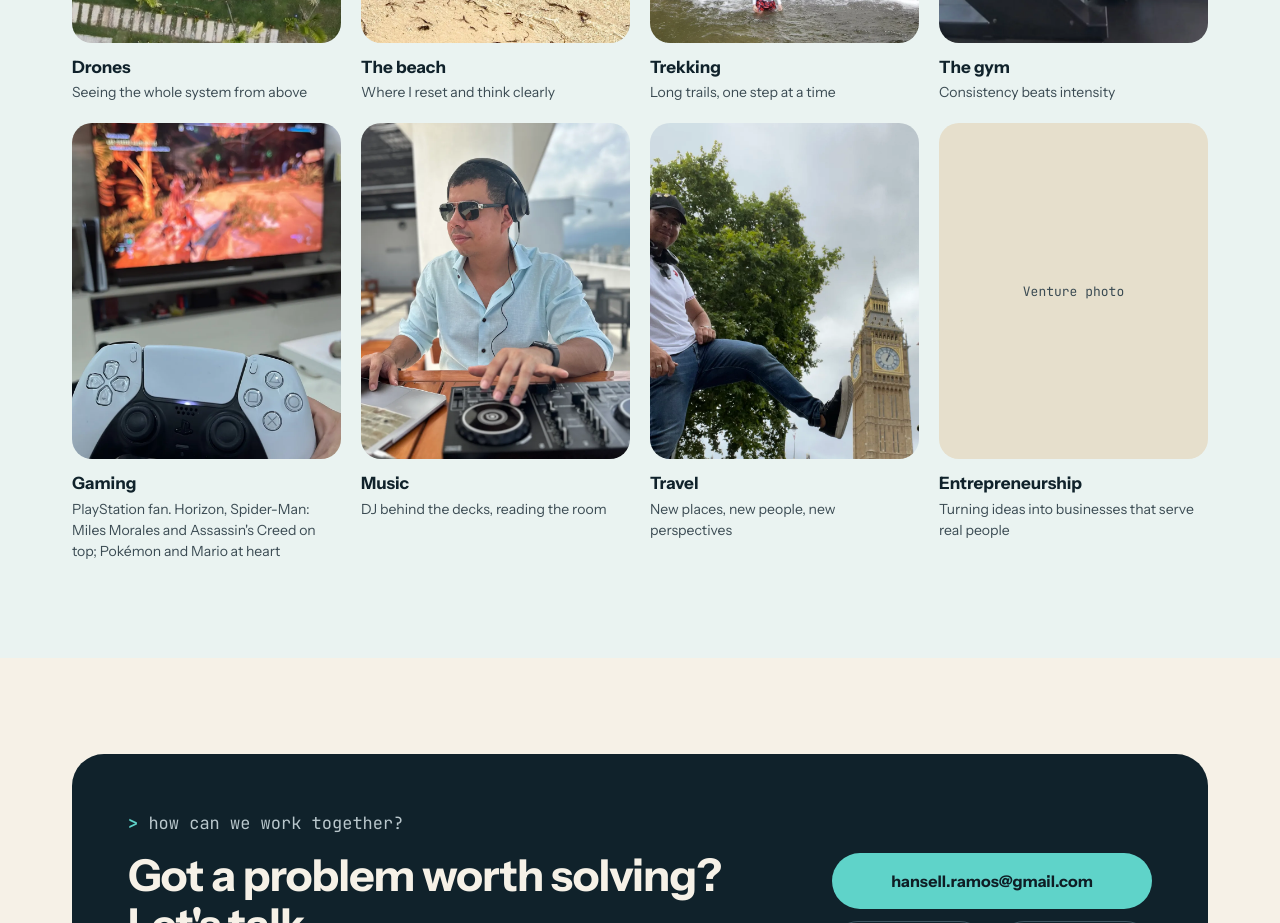
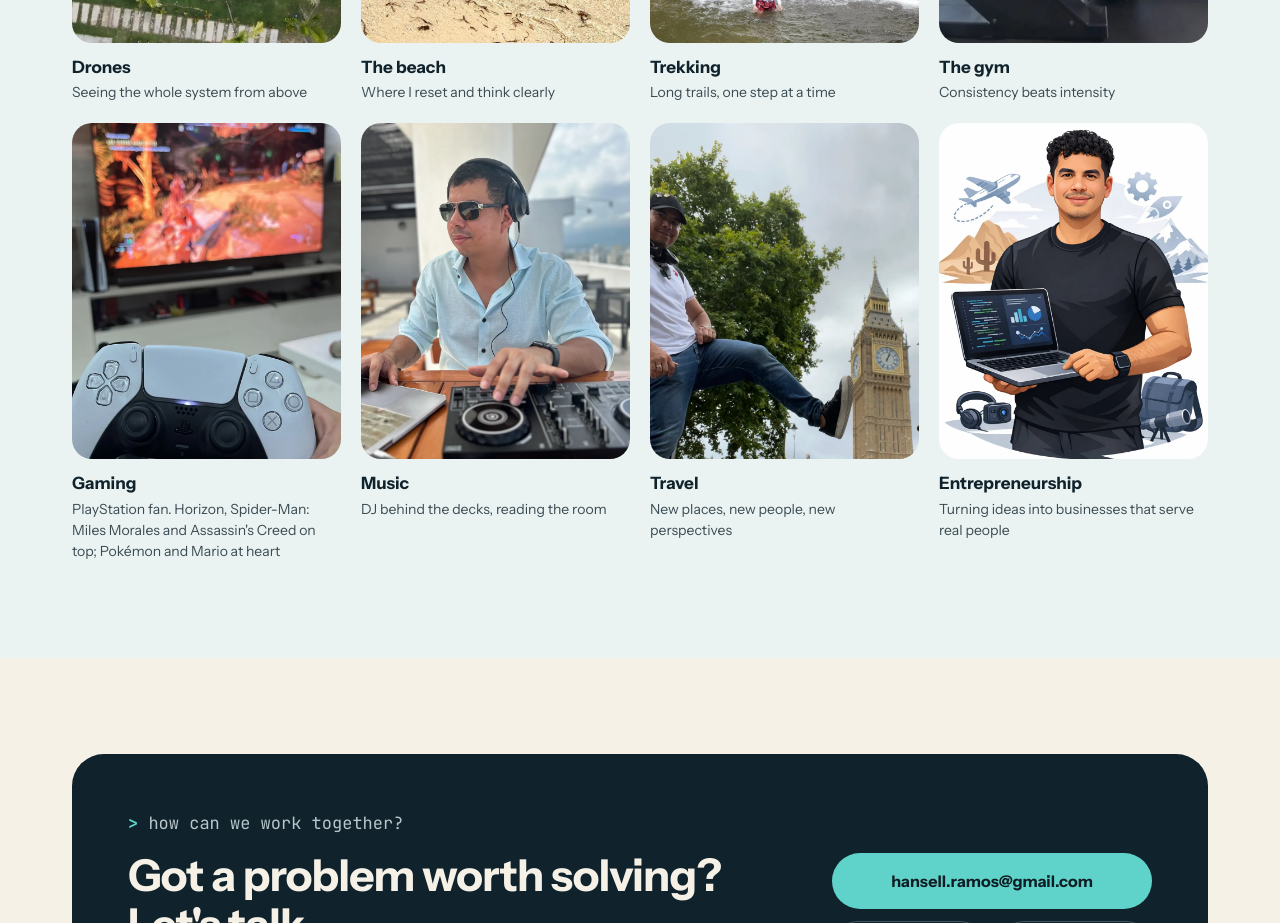
Before and after one commit to hansellramos/hansellramos.github.io, a Vue app: page / in a window 1280 px wide. Shown: the part 2960-3883 px from the top of the page. Built offline with nearby package versions, Linux system fonts and the light colour scheme.

Commit message:
Add entrepreneurship illustration
Completes the interests grid. 960x1200 WebP.

Co-Authored-By: Claude Opus 5.5 <noreply@anthropic.com>
Claude-Session: https://claude.ai/code/session_01MFcy8JsjSKobb3UXv5dqVE

```diff
--- a/src/data/profile.js
+++ b/src/data/profile.js
@@ -87,6 +87,6 @@ export const interests = [
     caption: 'Turning ideas into businesses that serve real people',
     placeholder: 'Venture photo',
     tint: '#e6dfcc',
-    photo: '',
+    photo: '/images/entrepreneurship.webp',
   },
 ]
```
Also changed, not shown: public/images/entrepreneurship.webp (added).
